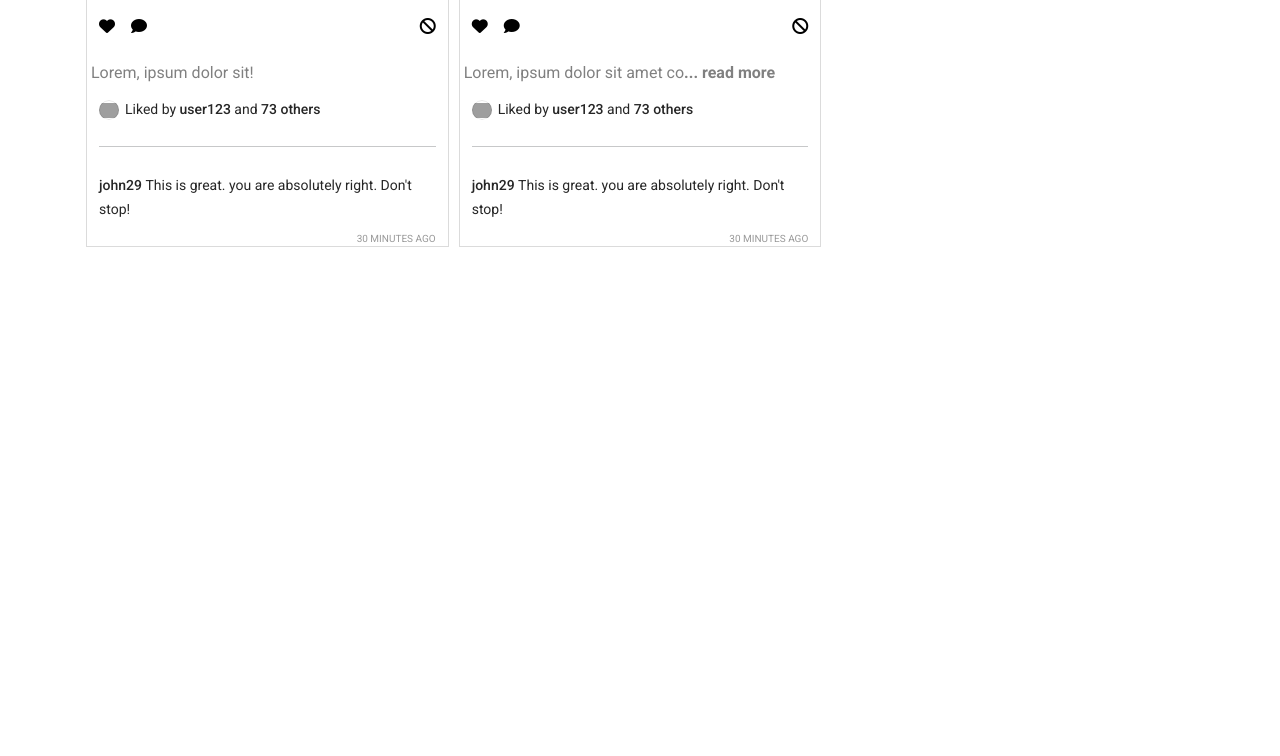
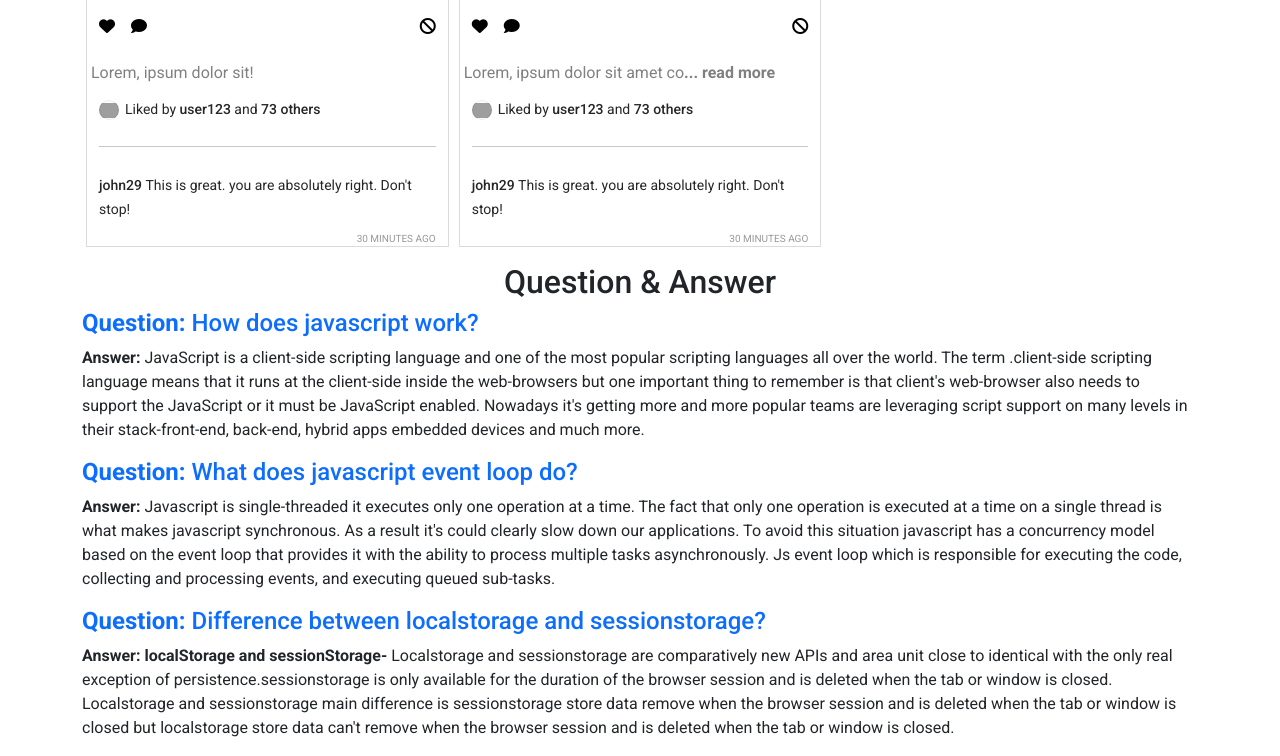
Before and after one commit to Rafikhan15/insta-shohor, a plain HTML site: page index.html in a window 1280 px wide. Shown: the part 1285-2041 px from the top of the page. Before the commit the page ends 1548 px from the top, so only its background shows below. Drawn offline with nearby package versions, Linux system fonts and the light colour scheme; grey boxes are pictures that could not be loaded.

Commit message:
qestion and answer show only home page

```diff
--- a/index.html
+++ b/index.html
@@ -1,5 +1,6 @@
 <!DOCTYPE html>
 <html lang="en">
+
 <head>
     <meta charset="UTF-8" />
     <meta http-equiv="X-UA-Compatible" content="IE=edge" />
@@ -7,49 +8,28 @@
     <title>Insta-Sohor</title>
     <link rel="stylesheet" href="./css/style.css" />
     <!-- Latest compiled and minified CSS -->
-        <link
-            href="https://cdn.jsdelivr.net/npm/bootstrap@5.1.3/dist/css/bootstrap.min.css"
-            rel="stylesheet"
-            integrity="sha384-1BmE4kWBq78iYhFldvKuhfTAU6auU8tT94WrHftjDbrCEXSU1oBoqyl2QvZ6jIW3"
-            crossorigin="anonymous"
-        />
+    <link href="https://cdn.jsdelivr.net/npm/bootstrap@5.1.3/dist/css/bootstrap.min.css" rel="stylesheet"
+        integrity="sha384-1BmE4kWBq78iYhFldvKuhfTAU6auU8tT94WrHftjDbrCEXSU1oBoqyl2QvZ6jIW3" crossorigin="anonymous" />
 
     <!-- google Montserrat  font  -->
     <link rel="preconnect" href="https://fonts.googleapis.com" />
     <link rel="preconnect" href="https://fonts.gstatic.com" crossorigin />
-        <link
-            href="https://fonts.googleapis.com/css2?family=Montserrat:wght@300;400;500&display=swap"
-            rel="stylesheet"
-        />
-        <link
-            rel="stylesheet"
-            href="https://cdnjs.cloudflare.com/ajax/libs/font-awesome/6.0.0/css/all.min.css"
+    <link href="https://fonts.googleapis.com/css2?family=Montserrat:wght@300;400;500&display=swap" rel="stylesheet" />
+    <link rel="stylesheet" href="https://cdnjs.cloudflare.com/ajax/libs/font-awesome/6.0.0/css/all.min.css"
         integrity="sha512-9usAa10IRO0HhonpyAIVpjrylPvoDwiPUiKdWk5t3PyolY1cOd4DSE0Ga+ri4AuTroPR5aQvXU9xC6qOPnzFeg=="
-            crossorigin="anonymous"
-            referrerpolicy="no-referrer"
-        />
+        crossorigin="anonymous" referrerpolicy="no-referrer" />
 </head>
 
 <body>
     <header>
         <nav class="navbar navbar-expand-lg navbar-light bg-light px-5">
             <a class="navbar-brand" href="#">Insta-Sohor</a>
-                <button
-                    class="navbar-toggler"
-                    type="button"
-                    data-toggle="collapse"
-                    data-target="#navbarSupportedContent"
-                    aria-controls="navbarSupportedContent"
-                    aria-expanded="false"
-                    aria-label="Toggle navigation"
-                >
+            <button class="navbar-toggler" type="button" data-toggle="collapse" data-target="#navbarSupportedContent"
+                aria-controls="navbarSupportedContent" aria-expanded="false" aria-label="Toggle navigation">
                 <span class="navbar-toggler-icon"></span>
             </button>
 
-                <div
-                    class="collapse navbar-collapse justify-content-end"
-                    id="navbarSupportedContent"
-                >
+            <div class="collapse navbar-collapse justify-content-end" id="navbarSupportedContent">
                 <ul class="navbar-nav mr-auto">
                     <li class="nav-link active" role="button" onclick="switchTab( 'posts' )">
                         <i class="fa-solid fa-house"></i>
@@ -77,9 +57,50 @@
             <h1>Reported posts</h1>
         </div>
     </main>
+    <section id="question-div">
+
+        <h2 class="text-center">Question & Answer</h2>
+        <div class="container">
+            <div>
+                <h4 class="text-primary"><span class="fw-bold">Question: </span> How does javascript work?</h4>
+                <p><span class="fw-bold">Answer: </span>JavaScript is a client-side scripting language and one of the
+                    most popular scripting languages all over the world. The term .client-side scripting language means
+                    that it runs at the client-side inside the web-browsers but one important thing to remember is that
+                    client's web-browser also needs to support the JavaScript or it must be JavaScript enabled. Nowadays
+                    it's getting more and more popular teams are leveraging script support on many levels in their
+                    stack-front-end, back-end, hybrid apps embedded devices and much more.</p>
+            </div>
+            <div>
+                <h4 class="text-primary"><span class="fw-bold">Question: </span> What does javascript event loop do?
+                </h4>
+                <p><span class="fw-bold">Answer: </span>Javascript is single-threaded it executes only one operation at
+                    a time.
+                    The fact that only one operation is executed at a time on a single thread is what makes
+                    javascript synchronous. As a result it's could clearly slow down our applications. To avoid this
+                    situation javascript has a concurrency model based on the event loop that provides it with the
+                    ability to process multiple tasks asynchronously. Js event loop which is responsible for
+                    executing the code, collecting and processing events, and executing queued sub-tasks.</p>
+            </div>
+            <div>
+                <h4 class="text-primary"><span class="fw-bold">Question: </span> Difference between localstorage and
+                    sessionstorage?</h4>
+                <p><span class="fw-bold">Answer: localStorage and sessionStorage- </span>Localstorage and sessionstorage
+                    are comparatively new APIs and area unit close to identical with the only real exception of
+                    persistence.sessionstorage is only available for the duration of the browser session and is deleted
+                    when the tab or window is closed. Localstorage and sessionstorage main difference is sessionstorage
+                    store data remove when the browser session and is deleted when the tab or window is closed but
+                    localstorage store data can't remove when the browser session and is deleted when the tab or window
+                    is closed.</p>
+
+            </div>
+
+        </div>
+
+    </section>
     <footer></footer>
 
     <!-- add javascript  file  -->
     <script src="./js/app.js"></script>
 </body>
+
 </html>
--- a/js/app.js
+++ b/js/app.js
@@ -145,6 +145,7 @@ const showPosts = (posts) => {
 
 const displayLikedPosts = () => {
   document.getElementById("liked").innerHTML = "";
+  document.getElementById("question-div").innerHTML = "";
   const likedPosts = getLikedPosts();
   likedPosts.forEach((post) => {
     const div = createPost(post);
@@ -154,6 +155,7 @@ const displayLikedPosts = () => {
 
 const displayReportedPosts = () => {
   document.getElementById("reported").innerHTML = "";
+  document.getElementById("question-div").innerHTML = "";
   const reportedPosts = getReportedPosts();
 
   reportedPosts.forEach((post) => {
```
Lines whose indentation alone changed are shown as unchanged.
